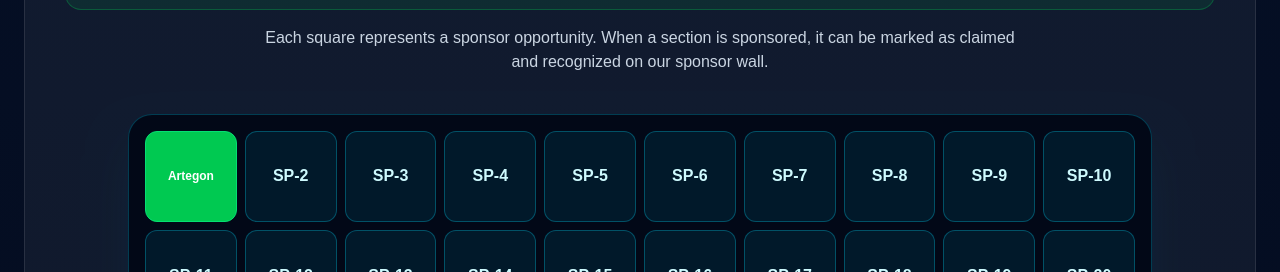
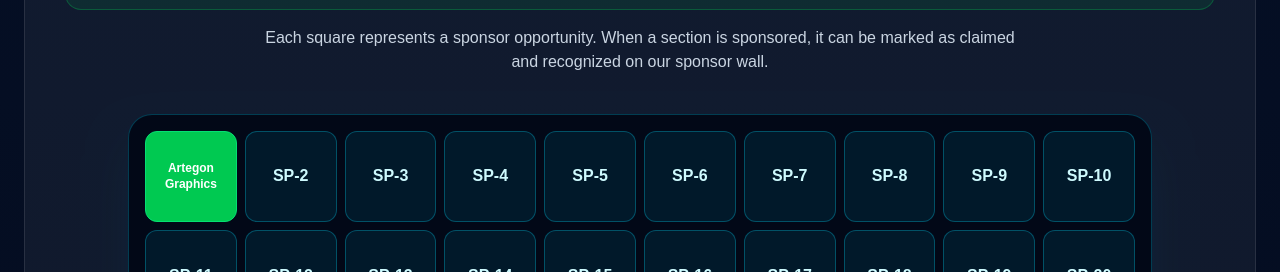
Before and after one commit to celiadelacruz89-gif/limitless-sports-complex, a Next.js app in the folder my-app/: page / in a window 1280 px wide. Shown: the part 4320-4592 px from the top of the page. Built offline with nearby package versions, Linux system fonts and the light colour scheme.

Commit message:
Fix Artegon sponsor square

```diff
--- a/my-app/app/page.tsx
+++ b/my-app/app/page.tsx
@@ -312,7 +312,7 @@
           : "group flex aspect-square items-center justify-center rounded-xl border border-cyan-400/30 bg-cyan-500/10 text-sm font-black text-cyan-100 transition duration-300 hover:scale-105 hover:bg-cyan-400 hover:text-[#020817] md:text-base"
       }
     >
-      {number === 1 ? "Artegon" : `SP-${number}`}
+      {number === 1 ? "Artegon Graphics" : `SP-${number}`}
     </a>
   );
 })}
```
